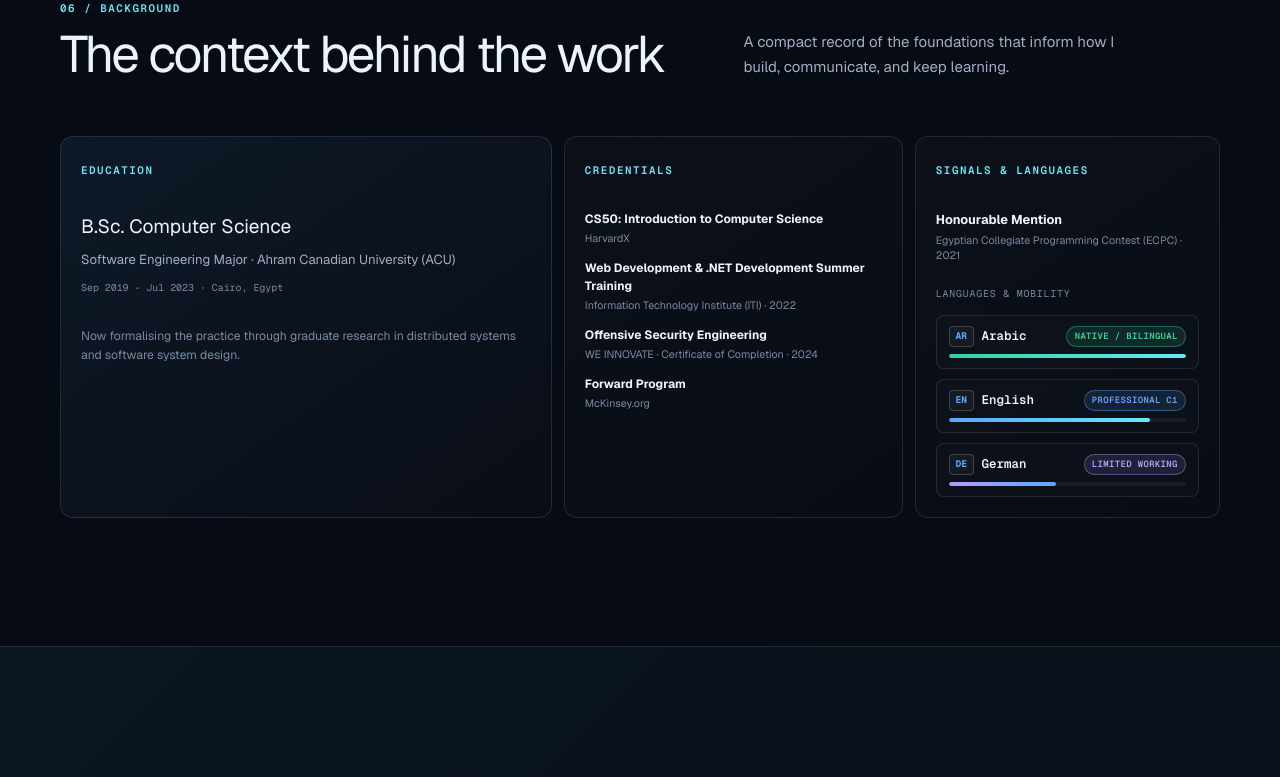
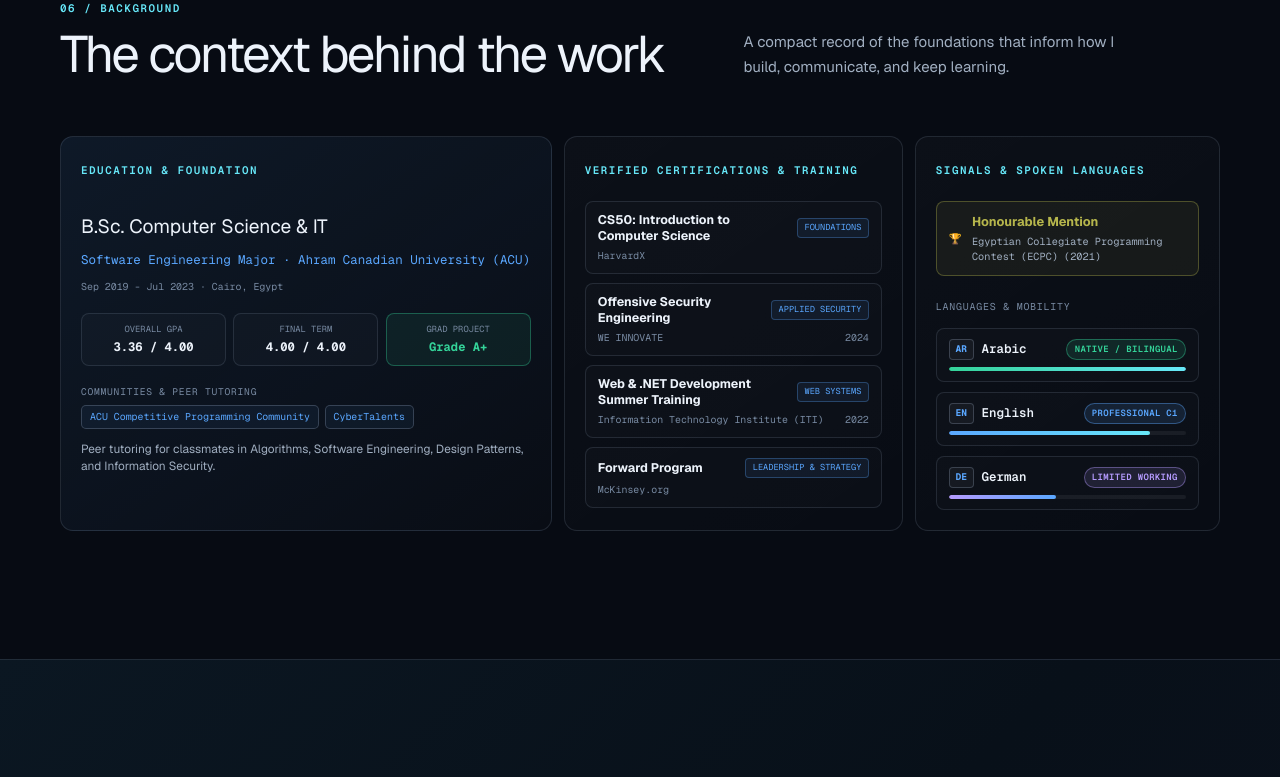
Before and after one commit to ws0x/binhakim-portfolio, a Next.js app: page / in a window 1280 px wide. Shown: the part 10935-11712 px from the top of the page. Built offline with nearby package versions, Linux system fonts and the light colour scheme; no server answers.

Commit message:
feat(ui): enrich Education and Credentials with GPA stat pills, cert issuer badges, and ECPC award highlight from CV

```diff
--- a/src/app/globals.css
+++ b/src/app/globals.css
@@ -300,6 +300,37 @@ button { font: inherit; }
 .signal-block + .signal-block { margin-top: 1.4rem; }
 .signal-block strong { font-size: .8rem; }
 
+/* Enhanced Education & Credentials Styling */
+.education-school { color: var(--blue) !important; font-family: var(--font-mono); font-size: .78rem !important; margin: .3rem 0 .4rem !important; }
+.education-meta { color: var(--dim) !important; font-family: var(--font-mono); font-size: .65rem; }
+.education-stats-grid { display: grid; grid-template-columns: repeat(3, 1fr); gap: .45rem; margin-top: 1.15rem; }
+.edu-stat-pill { display: flex; flex-direction: column; gap: .15rem; padding: .55rem .5rem; border: 1px solid var(--line); border-radius: 8px; background: rgba(255,255,255,.02); text-align: center; }
+.edu-stat-pill span { color: var(--dim); font-family: var(--font-mono); font-size: .55rem; text-transform: uppercase; }
+.edu-stat-pill strong { color: var(--text); font-family: var(--font-mono); font-size: .76rem; }
+.edu-stat-pill.stat-highlight { border-color: rgba(52,211,153,.35); background: rgba(52,211,153,.08); }
+.edu-stat-pill.stat-highlight strong { color: #34d399; }
+
+.education-activities { margin-top: 1.15rem; display: flex; flex-direction: column; gap: .4rem; }
+.activity-label { color: var(--dim); font-family: var(--font-mono); font-size: .6rem; letter-spacing: .08em; text-transform: uppercase; }
+.activity-tags { display: flex; flex-wrap: wrap; gap: .35rem; }
+.activity-tag { display: inline-flex; padding: .2rem .5rem; border: 1px solid var(--line-strong); border-radius: 5px; background: rgba(90,167,255,.06); color: var(--blue); font-family: var(--font-mono); font-size: .62rem; }
+.education-tutoring { margin-top: .3rem !important; color: var(--muted); font-size: .74rem !important; line-height: 1.48; }
+
+.cert-card-list { display: flex; flex-direction: column; gap: .55rem; margin-top: 1.25rem; }
+.cert-item-card { display: flex; flex-direction: column; gap: .3rem; padding: .6rem .75rem; border: 1px solid var(--line); border-radius: 8px; background: rgba(255,255,255,.015); transition: all .2s ease; }
+.cert-item-card:hover { border-color: rgba(90,167,255,.35); background: rgba(90,167,255,.03); transform: translateY(-1px); }
+.cert-item-header { display: flex; align-items: center; justify-content: space-between; gap: .5rem; }
+.cert-item-header strong { font-size: .78rem; color: var(--text); line-height: 1.3; }
+.cert-tag { font-family: var(--font-mono); font-size: .54rem; text-transform: uppercase; padding: .16rem .4rem; border-radius: 4px; border: 1px solid rgba(90,167,255,.3); background: rgba(90,167,255,.08); color: var(--blue); white-space: nowrap; }
+.cert-item-meta { display: flex; justify-content: space-between; align-items: center; color: var(--dim); font-family: var(--font-mono); font-size: .62rem; }
+
+.honour-badge-card { margin-top: 1.25rem; padding: .65rem .75rem; border: 1px solid rgba(182,182,76,.35); border-radius: 8px; background: rgba(182,182,76,.08); }
+.honour-header { display: flex; align-items: center; gap: .65rem; }
+.honour-trophy { font-size: 1.1rem; }
+.honour-header div { display: flex; flex-direction: column; gap: .15rem; }
+.honour-header strong { color: var(--olive-gold); font-size: .8rem; }
+.honour-header span { color: var(--muted); font-family: var(--font-mono); font-size: .64rem; }
+
 /* Creative & Representable Spoken Languages Showcase */
 .language-signals-group { display: flex; flex-direction: column; gap: .65rem; margin-top: 1.5rem; }
 .language-group-title { margin: 0 0 .2rem; color: var(--dim); font-family: var(--font-mono); font-size: .62rem; letter-spacing: .08em; text-transform: uppercase; }
--- a/src/components/SiteSections.tsx
+++ b/src/components/SiteSections.tsx
@@ -119,15 +119,71 @@ export function WritingSection({ posts }: { posts: MediumPost[] }) {
 export function BackgroundSection() {
   return (
     <section id="background" className="section-shell section-block background-section">
-      <div className="section-heading"><div><p className="section-label">06 / background</p><h2>The context behind the work</h2></div><p className="section-intro">A compact record of the foundations that inform how I build, communicate, and keep learning.</p></div>
+      <div className="section-heading">
+        <div><p className="section-label">06 / background</p><h2>The context behind the work</h2></div>
+        <p className="section-intro">A compact record of the foundations that inform how I build, communicate, and keep learning.</p>
+      </div>
       <div className="background-grid">
-        <article className="background-card background-education"><span className="card-label">Education</span><h3>{credentials.education.degree}</h3><p>{credentials.education.major} · {credentials.education.school}</p><span>{credentials.education.period} · {credentials.education.location}</span><p className="background-note">{credentials.education.graduate}</p></article>
-        <article className="background-card"><span className="card-label">Credentials</span><ul className="credential-list">{credentials.certifications.map((cert) => <li key={cert.name}><strong>{cert.name}</strong><span>{cert.issuer}{cert.year ? ` · ${cert.year}` : ""}</span></li>)}</ul></article>
-        <article className="background-card">
-          <span className="card-label">Signals & Languages</span>
-          <div className="signal-block">
-            <strong>{credentials.honours[0].title}</strong>
-            <span>{credentials.honours[0].detail} · {credentials.honours[0].year}</span>
+        <article className="background-card background-education">
+          <span className="card-label">Education & Foundation</span>
+          <h3>{credentials.education.degree}</h3>
+          <p className="education-school">{credentials.education.major} · {credentials.education.school}</p>
+          <span className="education-meta">{credentials.education.period} · {credentials.education.location}</span>
+
+          <div className="education-stats-grid">
+            <div className="edu-stat-pill">
+              <span>Overall GPA</span>
+              <strong>{credentials.education.gpa}</strong>
+            </div>
+            <div className="edu-stat-pill">
+              <span>Final Term</span>
+              <strong>{credentials.education.finalSemesterGpa} / 4.00</strong>
+            </div>
+            <div className="edu-stat-pill stat-highlight">
+              <span>Grad Project</span>
+              <strong>Grade {credentials.education.gradProjectGrade}</strong>
+            </div>
+          </div>
+
+          <div className="education-activities">
+            <span className="activity-label">Communities & Peer Tutoring</span>
+            <div className="activity-tags">
+              {credentials.education.activities.map((act) => (
+                <span key={act} className="activity-tag">{act}</span>
+              ))}
+            </div>
+            <p className="education-tutoring">{credentials.education.volunteering}</p>
+          </div>
+        </article>
+
+        <article className="background-card background-credentials">
+          <span className="card-label">Verified Certifications & Training</span>
+          <div className="cert-card-list">
+            {credentials.certifications.map((cert) => (
+              <div className="cert-item-card" key={cert.name}>
+                <div className="cert-item-header">
+                  <strong>{cert.name}</strong>
+                  {cert.tag && <span className="cert-tag">{cert.tag}</span>}
+                </div>
+                <div className="cert-item-meta">
+                  <span className="cert-issuer">{cert.issuer}</span>
+                  {cert.year && <span className="cert-year">{cert.year}</span>}
+                </div>
+              </div>
+            ))}
+          </div>
+        </article>
+
+        <article className="background-card background-signals">
+          <span className="card-label">Signals & Spoken Languages</span>
+          <div className="honour-badge-card">
+            <div className="honour-header">
+              <span className="honour-trophy">🏆</span>
+              <div>
+                <strong>{credentials.honours[0].title}</strong>
+                <span>{credentials.honours[0].detail} ({credentials.honours[0].year})</span>
+              </div>
+            </div>
           </div>
 
           <div className="language-signals-group">
--- a/src/data/credentials.json
+++ b/src/data/credentials.json
@@ -1,37 +1,43 @@
 {
   "education": {
-    "degree": "B.Sc. Computer Science",
+    "degree": "B.Sc. Computer Science & IT",
     "major": "Software Engineering Major",
     "school": "Ahram Canadian University (ACU)",
     "location": "Cairo, Egypt",
     "period": "Sep 2019 - Jul 2023",
     "gpa": "3.36 / 4.00",
+    "finalSemesterGpa": "4.00",
+    "gradProjectGrade": "A+",
     "activities": [
       "ACU Competitive Programming Community",
       "CyberTalents"
     ],
-    "volunteering": "Peer tutoring for classmates in data structures, algorithms, and software project management, over more than a year.",
-    "graduate": "Now formalising the practice through graduate research in distributed systems and software system design."
+    "volunteering": "Peer tutoring for classmates in Algorithms, Software Engineering, Design Patterns, and Information Security.",
+    "graduate": "Formalising practice through software system design and distributed systems research."
   },
   "certifications": [
     {
       "name": "CS50: Introduction to Computer Science",
       "issuer": "HarvardX",
+      "tag": "Foundations",
       "year": null
     },
     {
-      "name": "Web Development & .NET Development Summer Training",
-      "issuer": "Information Technology Institute (ITI)",
-      "year": "2022"
+      "name": "Offensive Security Engineering",
+      "issuer": "WE INNOVATE",
+      "tag": "Applied Security",
+      "year": "2024"
     },
     {
-      "name": "Offensive Security Engineering",
-      "issuer": "WE INNOVATE · Certificate of Completion",
-      "year": "2024"
+      "name": "Web & .NET Development Summer Training",
+      "issuer": "Information Technology Institute (ITI)",
+      "tag": "Web Systems",
+      "year": "2022"
     },
     {
       "name": "Forward Program",
       "issuer": "McKinsey.org",
+      "tag": "Leadership & Strategy",
       "year": null
     }
   ],
```
